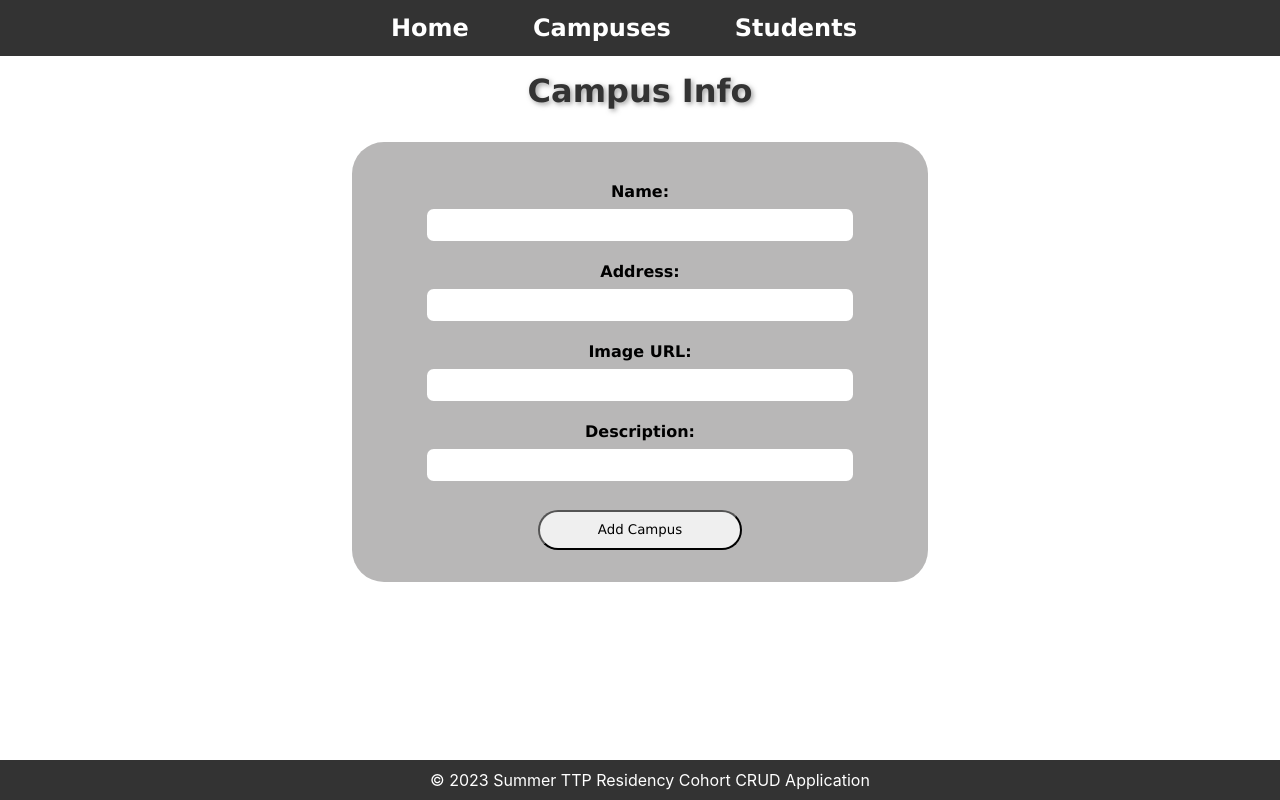
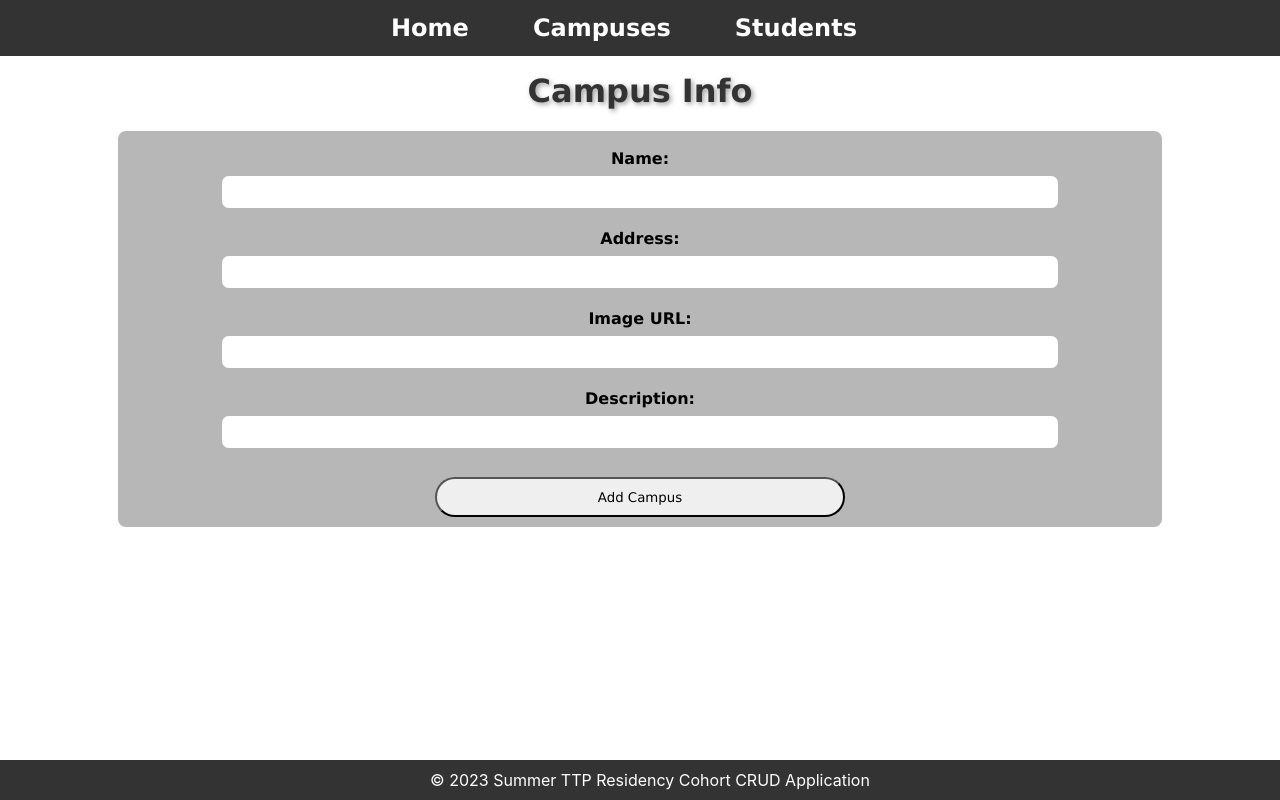
Before and after one commit to sabinaismailova/crudappfrontend, a React (Create React App) app: page /campuses/add in a window 1280 px wide. Built offline with nearby package versions, Linux system fonts and the light colour scheme.

Commit message:
aligned the width of select with other input field

```diff
--- a/src/components/forms/forms.css
+++ b/src/components/forms/forms.css
@@ -17,8 +17,17 @@ form {
 
 }
 
-input, textarea, form select{
+input, textarea, form {
     width: 80%;
+    margin: auto;
+    margin-bottom: 1em;
+    border-radius: 0.5em;
+    padding: 0.625em;
+    border: 2px;
+}
+
+select{
+    width: 81%;
     margin: auto;
     margin-bottom: 1em;
     border-radius: 0.5em;
```
